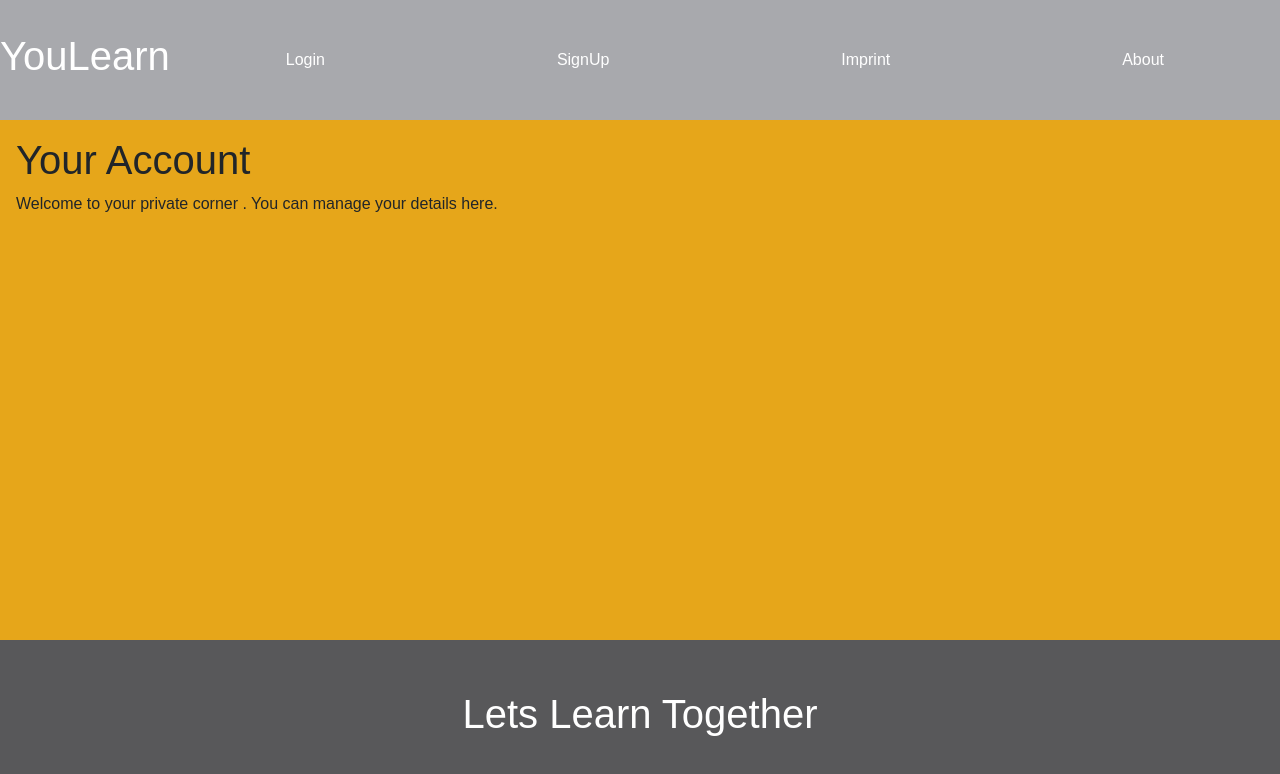
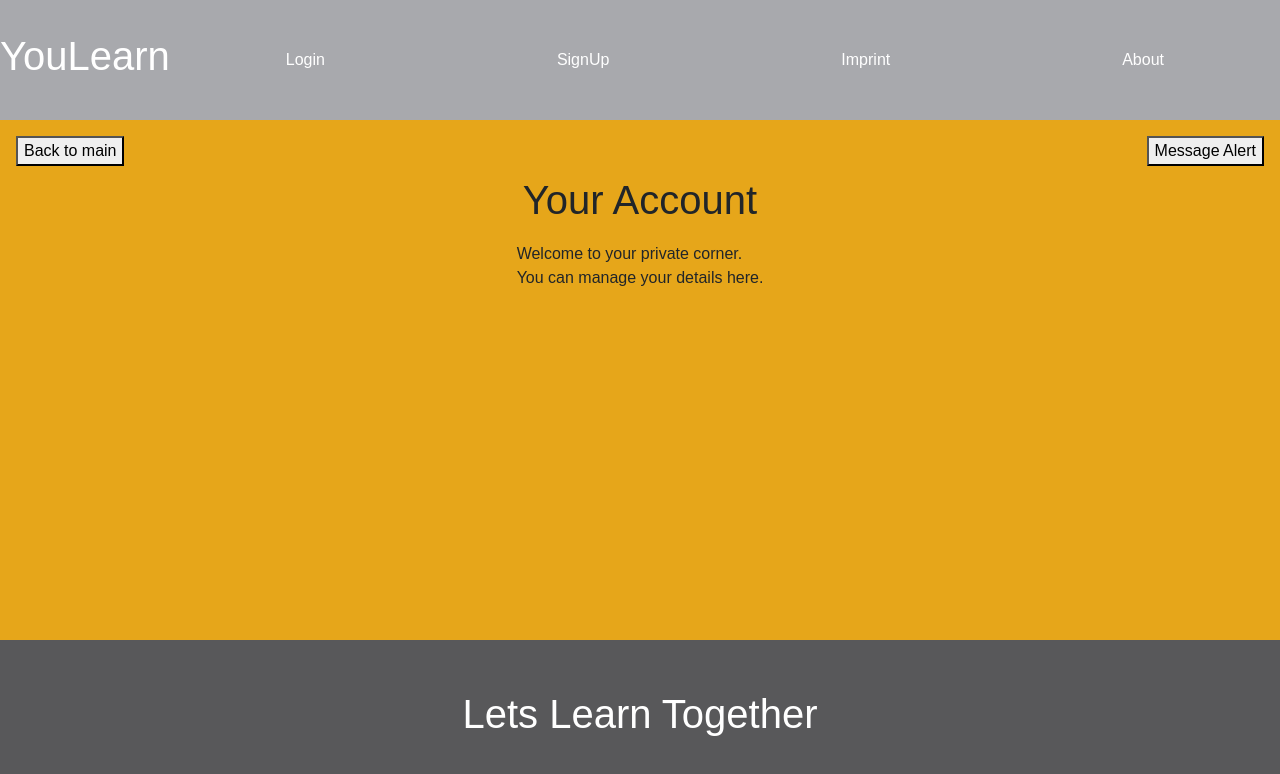
Before and after one commit to CarstenHennig/dci-final-project-e-learning-platform, a React (Create React App) app in the folder frontend/: page /UserProfile in a window 1280 px wide. Shown: the top 774 px of the page. Built offline with nearby package versions, Linux system fonts and the light colour scheme; a web font is replaced by a local one.

Commit message:
User Profile

```diff
--- a/frontend/src/components/About.css
+++ b/frontend/src/components/About.css
@@ -1,3 +1,7 @@
+/* .About h4{        text-shadow: 2px 2px grey;
+}
+.About p{        text-shadow: 2px 2px grey;
+} */
 @media screen and (max-width: 992px) {
     .carousel-item {
         height: 60vh;
--- a/frontend/src/components/UserProfile.css
+++ b/frontend/src/components/UserProfile.css
@@ -0,0 +1,10 @@
+.div-wrap-nav {
+    display: flex;
+    justify-content: space-between;
+
+}
+.titel, .wellcome{
+    display: flex;
+    justify-content: center;
+    padding-top: 10px;
+}
--- a/frontend/src/components/UserProfile.jsx
+++ b/frontend/src/components/UserProfile.jsx
@@ -3,10 +3,31 @@ import "./UserProfile.css";
 function UserProfile() {
   return(
 <div>
-  <h1>Your Account</h1>
-  <p>
-      Welcome to your private corner . You can manage your details here.
-  </p>
+  <div className="div-wrap-nav">
+    <div>
+      <button> Back to main </button>
+     </div>
+     <div>
+      <button>Message Alert</button>
+    </div>
+
+  </div>
+  <div> <h1 className="titel">Your Account</h1> </div>
+  <div>
+    <p className="wellcome">
+      Welcome to your private corner.<br/>
+      You can manage your details here.
+    </p>
+  </div>
+  <div className="div-wrap-main">
+
+
+
+  </div>
+
+
+
+
 </div>
   );
 }
```
